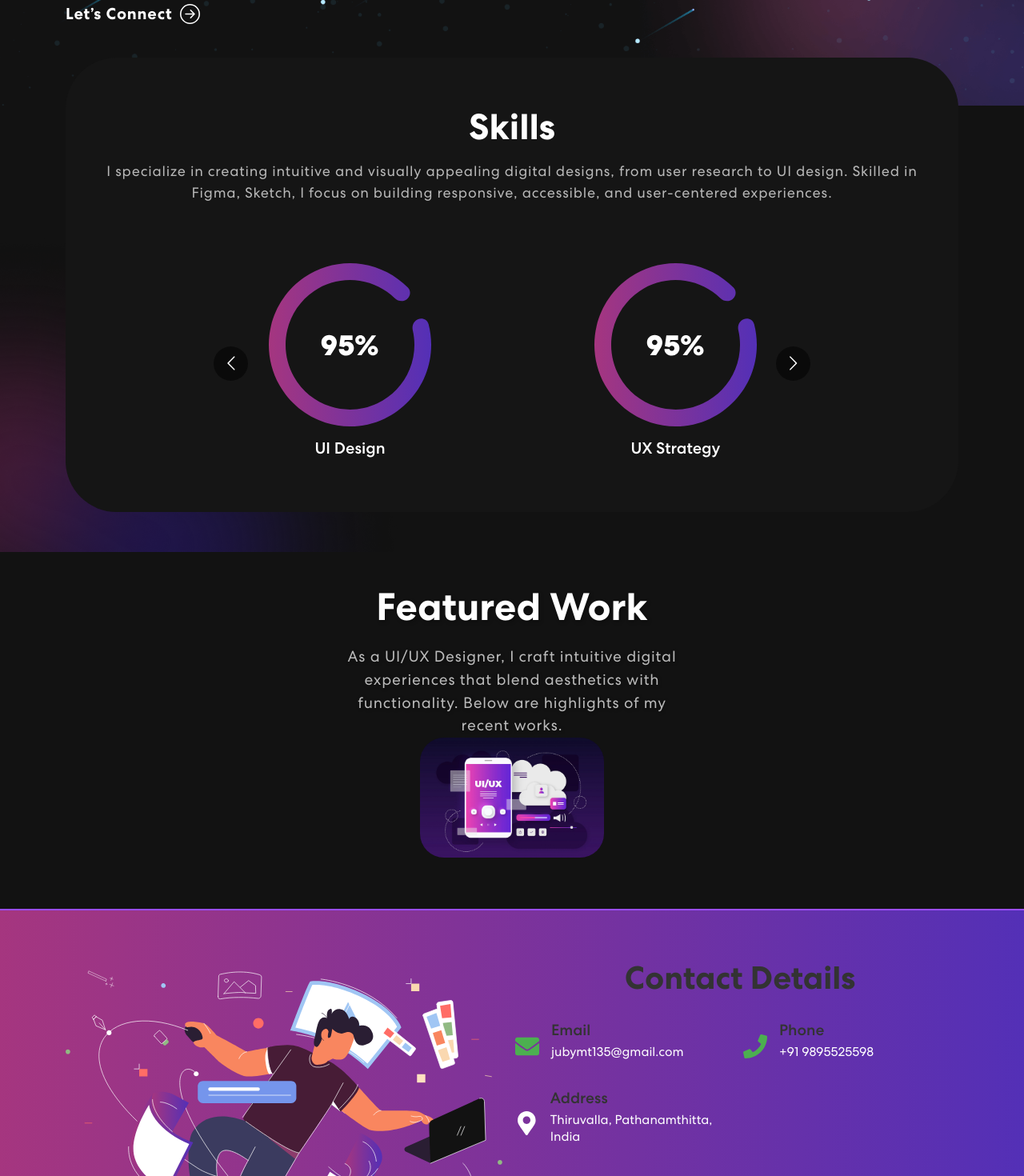
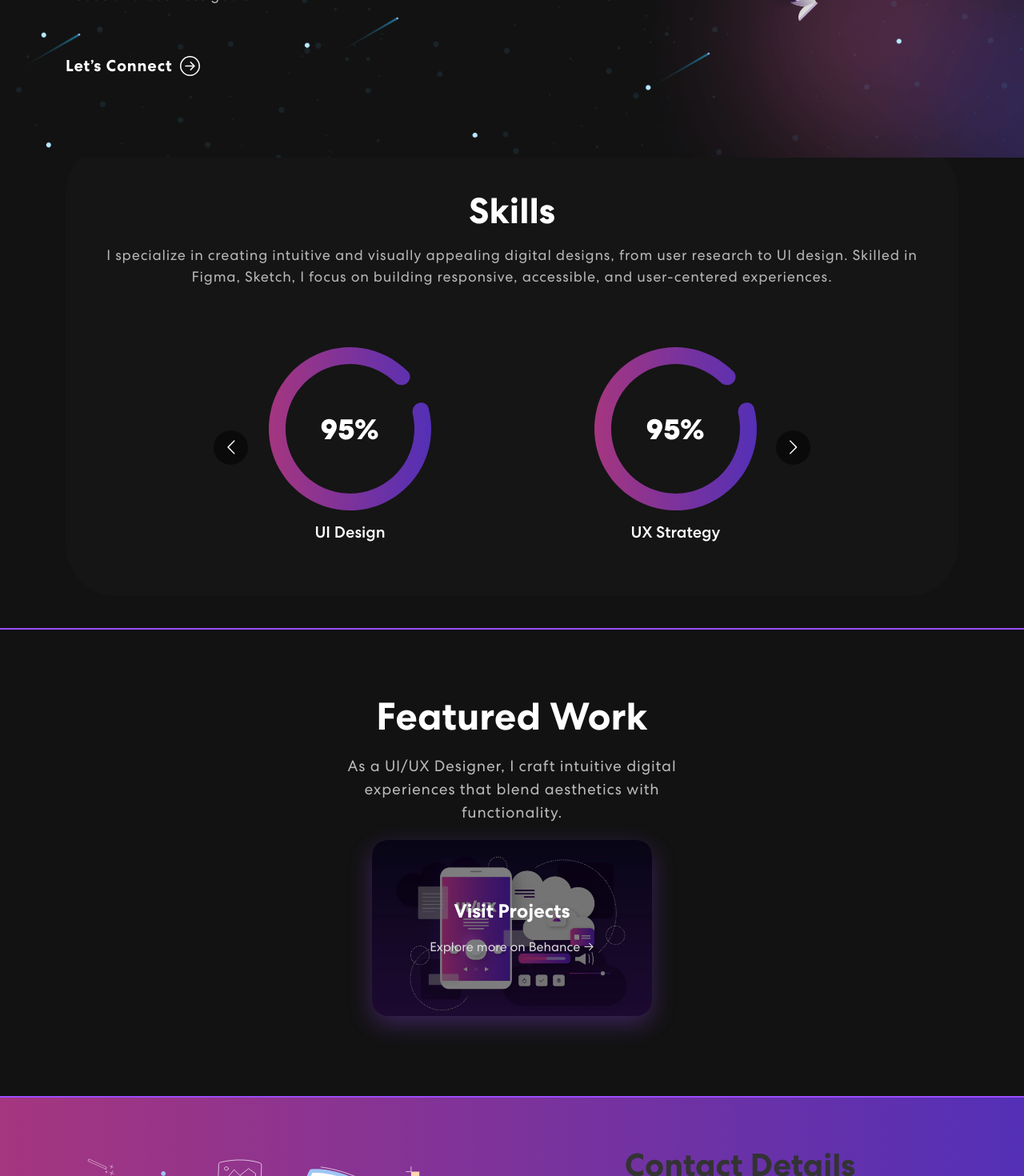
Before and after one commit to sharonkynu/juby-portfolio, a React (Create React App) app: page / in a window 1280 px wide. Shown: the part 640-2110 px from the top of the page at 80% size. Built offline with nearby package versions, Linux system fonts and the light colour scheme.

Commit message:
featured work&final touch

```diff
--- a/package.json
+++ b/package.json
@@ -12,6 +12,7 @@
     "bootstrap": "^5.1.3",
     "cors": "^2.8.5",
     "express": "^4.18.1",
+    "framer-motion": "^12.0.11",
     "nodemailer": "^6.7.5",
     "react": "^18.1.0",
     "react-bootstrap": "^2.4.0",
@@ -21,6 +22,7 @@
     "react-mailchimp-subscribe": "^2.1.3",
     "react-multi-carousel": "^2.8.1",
     "react-on-screen": "^2.1.1",
+    "react-parallax-tilt": "^1.7.277",
     "react-responsive-carousel": "^3.2.23",
     "react-router-dom": "^6.3.0",
     "react-router-hash-link": "^2.4.3",
--- a/src/components/Banner.js
+++ b/src/components/Banner.js
@@ -50,16 +50,23 @@
   return (
     <section className="banner" id="home">
       <Container>
-          <Row className="aligh-items-center">
+        <Row className="align-items-center">
           <Col xs={12} md={6} xl={7}>
             <TrackVisibility>
               {({ isVisible }) =>
                 <div className={isVisible ? "animate__animated animate__fadeIn" : ""}>
                   <span className="tagline">Welcome to my Portfolio</span>
-                  <h1>{`Hi! I'm Juby Mary`}  <span className="txt-rotate" dataPeriod="1000" data-rotate='[ "UI/UX Designer" ]'><span className="wrap">{text}</span></span></h1>
+                  <h1 className="banner-title">
+                    <span className="name">I'm Juby Mary Thomas</span>
+                    <br />
+                    <span className="txt-rotate" dataPeriod="1000" data-rotate='[ "UI/UX Designer" ]'>
+                      <span className="wrap">{text}</span>
+                    </span>
+                  </h1>
                   <p>Passionate about crafting clean, intuitive, and user-friendly designs. With a focus on user research, wireframing, and prototyping, I create digital experiences that align with both user needs and business goals.</p>
                   <button onClick={() => console.log('connect')}>Let’s Connect <ArrowRightCircle size={25} /></button>
-                </div>}
+                </div>
+              }
             </TrackVisibility>
           </Col>
           <Col xs={12} md={6} xl={5}>
--- a/src/components/Footer.js
+++ b/src/components/Footer.js
@@ -44,7 +44,7 @@
 
               {/* LinkedIn Icon */}
               <a
-                href="https://www.linkedin.com/in/juby-mary-thomas?utm_source=share&utm_campaign=share_via&utm_content=profile&utm_medium=android_app"
+                href="https://www.linkedin.com/in/jubymthomas"
                 target="_blank"
                 rel="noopener noreferrer"
                 style={{
--- a/src/components/NavBar.js
+++ b/src/components/NavBar.js
@@ -52,7 +52,7 @@
                 <a href="https://www.instagram.com/ju0_o5?igsh=MXMwMnl5NjlsazRtdg==" target="_blank" rel="noopener noreferrer">
                   <FaInstagram size={30} />
                 </a>
-                <a href="https://www.linkedin.com/in/juby-mary-thomas?utm_source=share&utm_campaign=share_via&utm_content=profile&utm_medium=android_app" target="_blank" rel="noopener noreferrer">
+                <a href="https://www.linkedin.com/in/jubymthomas" target="_blank" rel="noopener noreferrer">
                   <FaLinkedin size={30} />
                 </a>
                 <a href="https://www.behance.net/jubymthomas" target="_blank" rel="noopener noreferrer">
--- a/src/components/Projects.js
+++ b/src/components/Projects.js
@@ -1,11 +1,12 @@
-import { ProjectCard } from "./ProjectCard";
 import { Container, Row, Col } from "react-bootstrap";
 import projImg1 from "../assets/img/project-img1.png";
 import colorSharp2 from "../assets/img/color-sharp2.png";
+import { motion } from "framer-motion";
+import { useState } from "react";
 import 'animate.css';
-import TrackVisibility from 'react-on-screen';
 
 export const Projects = () => {
+  const [hovered, setHovered] = useState(false);
 
   const projects = [
     {
@@ -21,35 +22,55 @@
       <Container>
         <Row className="justify-content-center">
           <Col size={12} lg={8}>
-            <TrackVisibility>
-              {({ isVisible }) =>
-                <div className={isVisible ? "animate__animated animate__fadeIn" : ""}>
-                  <h2 style={styles.title}>Featured Work</h2>
+            <motion.div
+              initial={{ opacity: 0, y: 50 }}
+              animate={{ opacity: 1, y: 0 }}
+              transition={{ duration: 1, ease: "easeOut" }}
+            >
+              <h2 style={styles.title}> Featured Work </h2>
               <p style={styles.description}>
-                    As a UI/UX Designer, I craft intuitive digital experiences that blend aesthetics with functionality. Below are highlights of my recent works.
+                As a UI/UX Designer, I craft intuitive digital experiences that blend aesthetics with functionality.
               </p>
 
               <Row className="project-grid justify-content-center">
-                    {/* Mapping over projects and rendering ProjectCard component */}
                 {projects.map((project, index) => (
-                      <ProjectCard
+                  <motion.div
                     key={index}
-                        title={project.title}
-                        description={project.description}
-                        imgUrl={project.imgUrl}
-                        behanceUrl={project.behanceUrl} // Pass behanceUrl as a prop if necessary
-                      />
+                    className="interactive-box"
+                    onMouseEnter={() => setHovered(true)}
+                    onMouseLeave={() => setHovered(false)}
+                    onClick={() => window.open(project.behanceUrl, "_blank")}
+                    whileHover={{ scale: 1.05 }}
+                    whileTap={{ scale: 0.95 }}
+                    style={{
+                      ...styles.box,
+                      backgroundImage: `url(${project.imgUrl})`,
+                      backgroundSize: "cover",
+                      backgroundPosition: "center",
+                      backgroundColor: hovered
+                        ? "linear-gradient(135deg, rgba(155, 77, 255, 0.9), rgba(106, 0, 244, 0.9))"
+                        : "rgba(255, 255, 255, 0.1)",
+                      backdropFilter: "blur(10px)",
+                    }}
+                  >
+                    <motion.div
+                      initial={{ rotateX: 0, rotateY: 0 }}
+                      animate={{ rotateX: hovered ? 10 : 0, rotateY: hovered ? 10 : 0 }}
+                      transition={{ duration: 0.3 }}
+                      style={styles.textOverlay} // Apply overlay here
+                    >
+                      <h4 style={styles.boxTitle}>{project.title}</h4>
+                      <span style={styles.boxDescription}>{project.description}</span>
+                    </motion.div>
+                  </motion.div>
                 ))}
               </Row>
-                </div>
-              }
-            </TrackVisibility>
+            </motion.div>
           </Col>
         </Row>
       </Container>
 
       <div className="background-glitter"></div>
-
       <img
         className="background-image-right"
         src={colorSharp2}
@@ -60,10 +81,11 @@
   );
 };
 
+// **Styles**
 const styles = {
   section: {
     position: "relative",
-    padding: "40px 0",
+    padding: "80px 0",
     textAlign: "center",
     backgroundColor: "#121212",
     overflow: "hidden",
@@ -71,16 +93,12 @@
     justifyContent: "center",
     alignItems: "center",
     borderBottom: "2px solid #9b4dff",
-    position: "relative",
-    animation: "sectionFadeIn 1s ease-in-out",
   },
   title: {
     fontSize: "3rem",
     fontWeight: "700",
     marginBottom: "20px",
     color: "#fff",
-    textShadow: "2px 2px 5px rgba(0, 0, 0, 0.3)",
-    animation: "titleSlideIn 1s ease-out",
   },
   description: {
     fontSize: "1.2rem",
@@ -88,19 +106,60 @@
     color: "#bbb",
     maxWidth: "600px",
     margin: "0 auto",
-    textShadow: "1px 1px 4px rgba(0, 0, 0, 0.4)",
-    animation: "descriptionFadeIn 1s ease-out",
+  },
+  box: {
+    borderRadius: "20px",
+    padding: "40px",
+    textAlign: "center",
+    color: "#fff",
+    cursor: "pointer",
+    transition: "0.3s ease-in-out",
+    display: "flex",
+    flexDirection: "column",
+    alignItems: "center",
+    justifyContent: "center",
+    width: "350px",
+    height: "220px",
+    margin: "20px auto",
+    boxShadow: "0px 10px 30px rgba(155, 77, 255, 0.3)",
+    position: "relative",
+    overflow: "hidden",
+  },
+  textOverlay: {
+    position: "absolute",
+    top: "0",
+    left: "0",
+    right: "0",
+    bottom: "0",
+    background: "rgba(0, 0, 0, 0.5)", // Dark overlay for better text visibility
+    display: "flex",
+    flexDirection: "column",
+    justifyContent: "center",
+    alignItems: "center",
+    borderRadius: "20px", // Same border radius for smooth corners
+    padding: "10px", // Padding inside overlay
+    zIndex: 1, // Make sure overlay stays above the background image
+  },
+  boxTitle: {
+    fontSize: "1.5rem",
+    fontWeight: "700",
+    color: "#fff",
+    zIndex: 2, // Ensure the title text stays on top
+  },
+  boxDescription: {
+    fontSize: "1rem",
+    marginTop: "10px",
+    color: "#ddd",
+    zIndex: 2, // Ensure the description stays on top
   },
   backgroundImage: {
     position: "absolute",
     bottom: "0",
     right: "0",
-    zIndex: "-1",  // Make sure the background image stays behind other content
+    zIndex: "-1",
     width: "50%",
     opacity: "0.15",
     transition: "opacity 0.3s ease-in-out",
-    animation: "backgroundZoom 3s infinite ease-in-out",
-    cursor: "pointer",  // Make the image clickable
   },
 };
 
--- a/src/components/Skills.js
+++ b/src/components/Skills.js
@@ -3,14 +3,12 @@
 import meter3 from "../assets/img/meter3.svg";
 import Carousel from 'react-multi-carousel';
 import 'react-multi-carousel/lib/styles.css';
-import arrow1 from "../assets/img/arrow1.svg";
-import arrow2 from "../assets/img/arrow2.svg";
+
 import colorSharp from "../assets/img/color-sharp.png"
 
 export const Skills = () => {
   const responsive = {
     superLargeDesktop: {
-      // the naming can be any, depends on you.
       breakpoint: { max: 4000, min: 3000 },
       items: 5
     },
@@ -29,7 +27,7 @@
   };
 
   return (
-    <section className="skill" id="skills">
+    <section className="skill" id="skills" style={styles.skillSection}>
         <div className="container">
             <div className="row">
                 <div className="col-12">
@@ -69,10 +67,6 @@
                                 <img src={meter1} alt="Image" />
                                 <h5>Responsive Design</h5>
                             </div>
-
-
-
-
                         </Carousel>
                     </div>
                 </div>
@@ -80,5 +74,19 @@
         </div>
         <img className="background-image-left" src={colorSharp} alt="Image" />
     </section>
-  )
-}
+  );
+};
+
+const styles = {
+  skillSection: {
+    position: "relative",
+    padding: "40px 0",
+    textAlign: "center",
+    backgroundColor: "#121212",
+    overflow: "hidden",
+    display: "flex",
+    justifyContent: "center",
+    alignItems: "center",
+    borderBottom: "2px solid #9b4dff",
+  }
+};
```
Also changed, not shown: src/components/ProjectCard.js (line endings or trailing spaces), 1 other file (tests, documents, lock files or other folders). Lines whose indentation alone changed are shown as unchanged.
